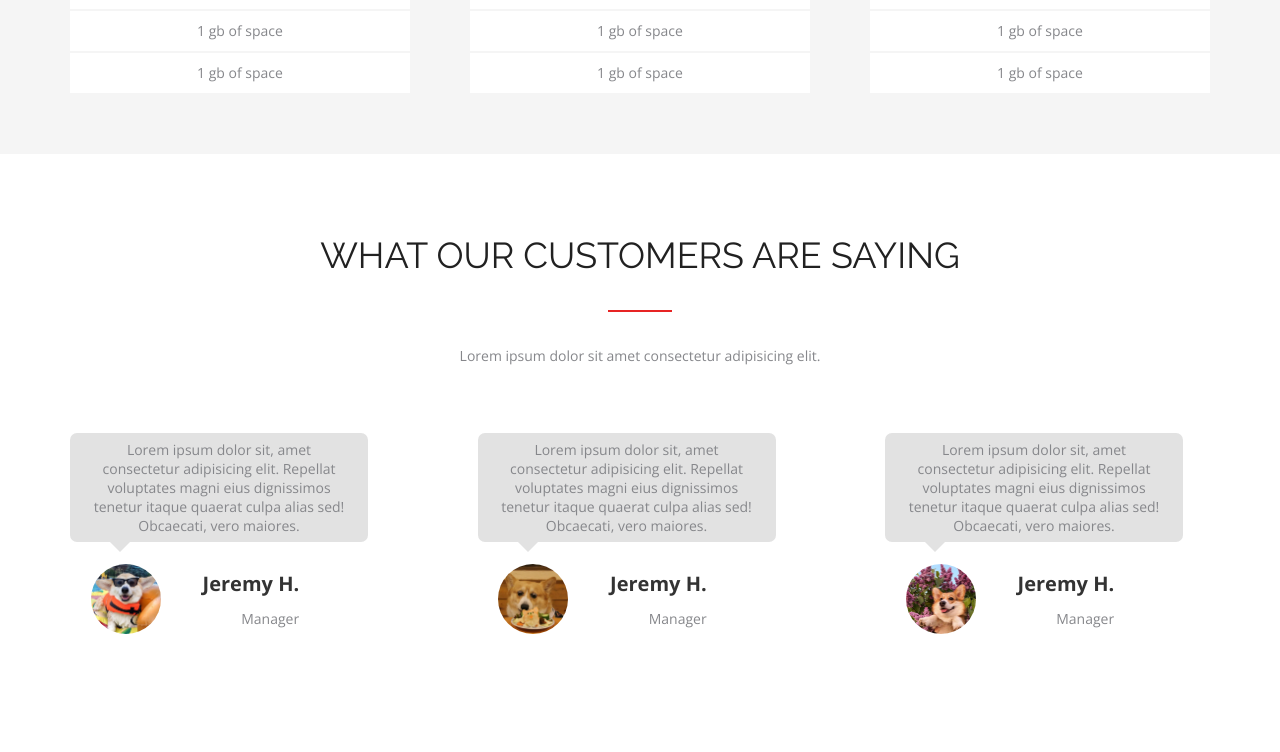
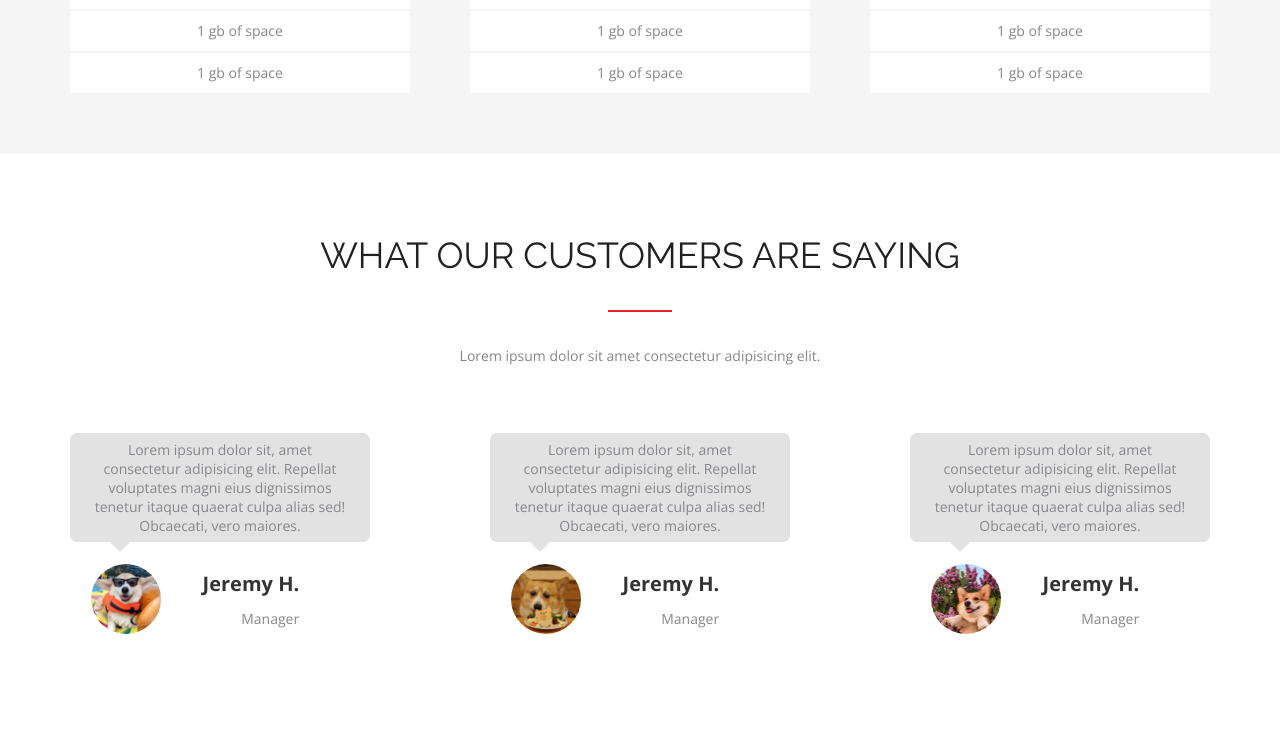
Before and after one commit to revolt1811/FE36-Landing-Pirogova-Valeriya, a plain HTML site: page index.html in a window 1280 px wide. Shown: the part 1286-2038 px from the top of the page. Drawn offline with nearby package versions, Linux system fonts and the light colour scheme.

Commit message:
add new commit

```diff
--- a/css/customers.css
+++ b/css/customers.css
@@ -9,7 +9,7 @@
 }
 .fback__card {
   margin: 0 15px;
-  width: 325px;
+  width: 300px;
   border-radius: 20px;
   transition: 0.5s;
 }
@@ -18,7 +18,7 @@
   cursor: pointer;
 }
 .fback__card--text {
-  width: 298px;
+  width: 300px;
   font-size: 14px;
   border-radius:7px ;
   color: #86878B;
@@ -30,6 +30,7 @@
   padding: 7px 22px;
   position: relative;
   transition: 1s;
+  text-align: center;
 }
 .fback__card--text::after{
   content: '';
```
